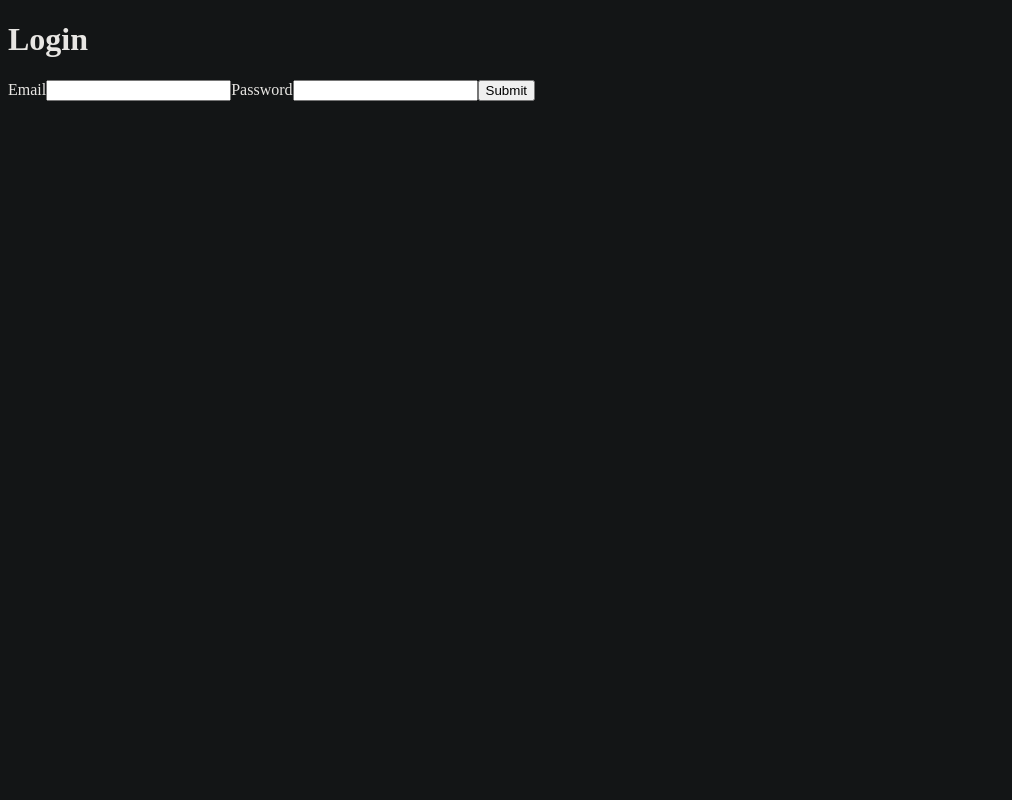
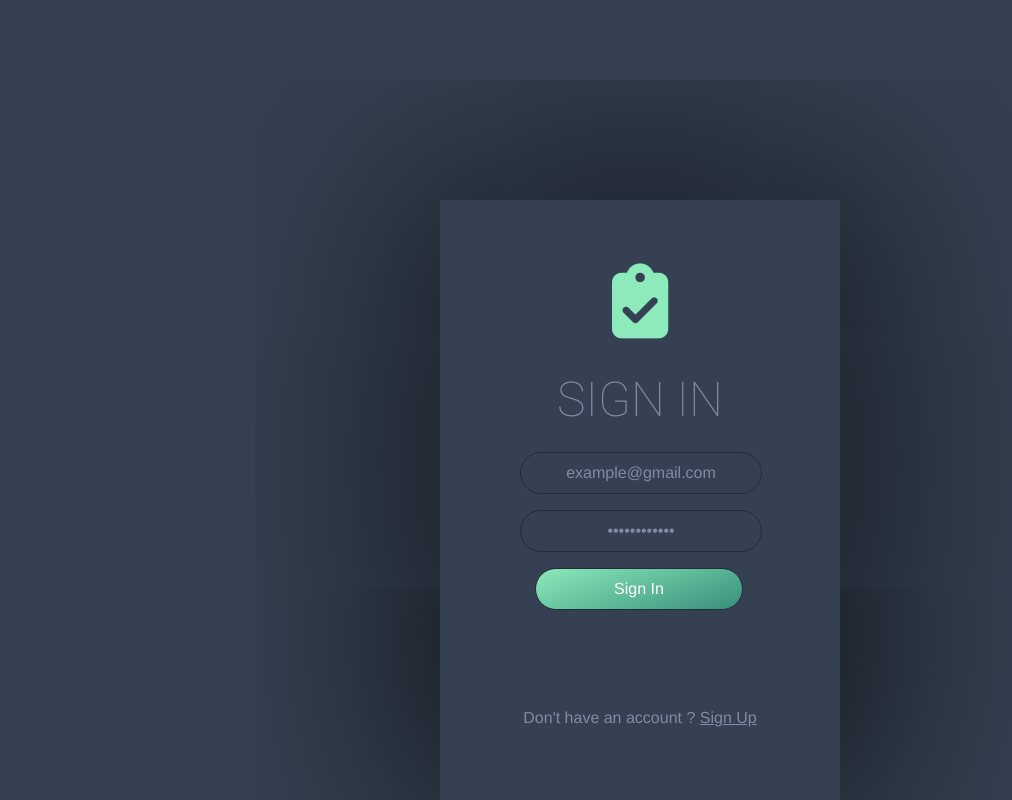
Before and after one commit to Versiani-R/ToDo, a React (Create React App) app in the folder frontend/: page /login in a window 1280 px wide. Shown: the whole page, without its empty margins (0-1012 px from the left). Built offline with nearby package versions, Linux system fonts and the light colour scheme; a web font is replaced by a local one.

Commit message:
Improved the register and login pages

```diff
--- a/frontend/src/components/registration/Login.tsx
+++ b/frontend/src/components/registration/Login.tsx
@@ -3,6 +3,8 @@ import React, { ChangeEvent, MouseEvent, useEffect, useState } from 'react';
 import { clearSession, handleCorrectSession, hasSession } from 'utils/session';
 import { doFetch } from 'utils/fetch';
 import { redirect } from 'utils/url';
+
+import 'styles/registration/global.css';
 
 const Login: React.FC = () => {
     const [email, setEmail] = useState('');
@@ -20,28 +22,36 @@ const Login: React.FC = () => {
         /* If the success is true and it returns the sessionId, adds the session and redirect to /to-dos/ */
         if (content.success && content.sessionId) handleCorrectSession(content.sessionId);
 
-        /* If it fails to login, clear the session and display error message. */
-        if (!content.success) {
-            clearSession();
-
-            // TODO: Display error message.
-            alert('Could not login! Try again!')
-        }
+        /* If it fails to login, clear the session and reload the page. */
+        if (!content.success) clearSession();
     }
 
     return (
-        <div>
-            <h1>Login</h1>
+        <div className='main-login'>
+            <div className="align">
+                <div className="grid align__item">
+                    <div className="register">
+                        <span className='fas fa-clipboard-check icon'></span>
+                        <h2 className='registration-class'>Sign In</h2>
 
-            <form>
-                <label htmlFor="email">Email</label>
-                <input type="email" name="email" value={email} onChange={(event: ChangeEvent<HTMLInputElement>) => setEmail(event.target.value)}/>
+                        <form className="form">
+                            <div className="form__field">
+                                <input className='input' value={email} onChange={(event: ChangeEvent<HTMLInputElement>) => setEmail(event.target.value)} type="email" placeholder="example@gmail.com" id='email' />
+                            </div>
 
-                <label htmlFor="password">Password</label>
-                <input type="password" name="password" value={password} onChange={(event: ChangeEvent<HTMLInputElement>) => setPassword(event.target.value)}/>
+                            <div className="form__field">
+                                <input className='input' value={password} onChange={(event: ChangeEvent<HTMLInputElement>) => setPassword(event.target.value)} type="password" placeholder="••••••••••••" id='password' />
+                            </div>
 
-                <button type="submit" onClick={submitHandler}>Submit</button>
-            </form>
+                            <div className="form__field">
+                                <input className='input' onClick={(event: any) => { submitHandler(event) }} type="submit" value="Sign In" />
+                            </div>
+                        </form>
+
+                        <p className='account-info-link'>Don't have an account ? <a href="/register/">Sign Up</a></p>
+                    </div>
+                </div>
+            </div>
         </div>
     )
 }
--- a/frontend/src/components/registration/Register.tsx
+++ b/frontend/src/components/registration/Register.tsx
@@ -3,6 +3,8 @@ import React, { ChangeEvent, MouseEvent, useEffect, useState } from 'react';
 import { clearSession, handleCorrectSession, hasSession } from 'utils/session';
 import { doFetch } from 'utils/fetch';
 import { redirect } from 'utils/url';
+
+import 'styles/registration/global.css';
 
 const Register: React.FC = () => {
     const [email, setEmail] = useState('');
@@ -10,6 +12,23 @@ const Register: React.FC = () => {
 
     /* Don't allow the already registered / logged user to access the login page. */
     useEffect(() => { hasSession() ? redirect('/to-dos/') : console.log('Not registered!') }, []);
+
+    const handlePasswordChange = (event: any) => {
+        const numberOfCharacters = document.getElementById('10-characters');
+        const numberOfNumbers = document.getElementById('2-numbers');
+        const numberOfUpperCaseLetters = document.getElementById('2-upper-case-letters');
+
+        if (!numberOfCharacters || !numberOfNumbers || !numberOfUpperCaseLetters) return;
+
+        if (password.length >= 10) numberOfCharacters.style.color = '#8ceabb';
+        else numberOfCharacters.style.color = '#7e8ba3';
+
+        if (password.match(/(\d.*\d)/g)) numberOfNumbers.style.color = '#8ceabb';
+        else numberOfNumbers.style.color = '#7e8ba3';
+
+        if (password.match(/([A-Z].*[A-Z])/g)) numberOfUpperCaseLetters.style.color = '#8ceabb';
+        else numberOfUpperCaseLetters.style.color = '#7e8ba3';
+    }
 
     const submitHandler = async (event: MouseEvent<HTMLButtonElement>) => {
         /* Avoids page transition on submit. */
@@ -22,24 +41,45 @@ const Register: React.FC = () => {
         if (!content.success) {
             clearSession();
 
-            // TODO: Display error message.
             alert('Unable to Register');
         }
     }
 
+
     return (
-        <div>
-            <h1>Register</h1>
+        <div className='main-login'>
+            <div className="align">
+                <div className="grid align__item">
+                    <div className="register">
+                        <span className='fas fa-clipboard-check icon'></span>
+                        <h2 className='registration-class'>Sign Up</h2>
 
-            <form>
-                <label htmlFor="email">Email</label>
-                <input type="email" name="email" value={email} onChange={(event: ChangeEvent<HTMLInputElement>) => setEmail(event.target.value)}/>
+                        <form className="form">
+                            <div className="form__field">
+                                <input className='input' value={email} onChange={(event: ChangeEvent<HTMLInputElement>) => setEmail(event.target.value)} type="email" placeholder="example@gmail.com" id='email' />
+                            </div>
 
-                <label htmlFor="password">Password</label>
-                <input type="password" name="password" value={password} onChange={(event: ChangeEvent<HTMLInputElement>) => setPassword(event.target.value)}/>
+                            <div className="form__field">
+                                <input className='input' value={password} onChange={(event: ChangeEvent<HTMLInputElement>) => setPassword(event.target.value)} onKeyUp={handlePasswordChange} type="password" placeholder="••••••••••••" id='password' />
+                            </div>
 
-                <button type="submit" onClick={submitHandler}>Submit</button>
-            </form>
+                            <div className="form__field">
+                                <input className='input' onClick={(event: any) => { submitHandler(event) }} type="submit" value="Sign Up" />
+                            </div>
+                        </form>
+
+                        <div className='info-register'>
+                            <ul>
+                                <li id='10-characters'>10 characters</li>
+                                <li id='2-numbers'>2 numbers</li>
+                                <li id='2-upper-case-letters'>2 upper-case letters</li>
+                            </ul>
+                        </div>
+
+                        <p className='account-info-link'>Already have an account ? <a href="/login/">Sign In</a></p>
+                    </div>
+                </div>
+            </div>
         </div>
     )
 }
--- /dev/null
+++ b/frontend/src/styles/registration/global.css
@@ -0,0 +1,109 @@
+@import url('https://fonts.googleapis.com/css2?family=Roboto:wght@100&display=swap');
+
+.main-login {
+    box-sizing: border-box;
+    background-color: #354152;
+
+    height: 100%;
+    width: 100%;
+
+    position: fixed;
+
+    padding: 0;
+    margin: 0;
+
+    left: 0;
+    top: 0;
+    bottom: 0;
+    right: 0;
+}
+.icon {
+    font-size: 75px;
+    color: #8ceabb;
+}
+
+.align {
+    color: #7e8ba3;
+    font: 300 1rem/1.5 Helvetica Neue, sans-serif;
+    /* min-height: 100%; */
+    align-items: center;
+    display: flex;
+    flex-direction: row;
+}
+.align__item--start {
+    align-self: flex-start;
+}
+.align__item--end {
+    align-self: flex-end;
+}
+.input {
+    border: 0;
+    font: inherit;
+    color: rgb(211, 211, 211);
+}
+.input::placeholder {
+    color: #7e8ba3;
+}
+.form__field {
+    margin-right: 2rem;
+    margin-bottom: 1rem;
+}
+.form input {
+    outline: 0;
+    padding: 0.5rem 1rem;
+}
+.form input[type="email"], .form input[type="password"] {
+    width: 100%;
+}
+.grid {
+    margin: 0 auto;
+    max-width: 25rem;
+    width: 100%;
+}
+.registration-class {
+    font-size: 3rem;
+    font-weight: 100;
+    margin: 25px 0 1rem;
+    text-transform: uppercase;
+    font-family: 'Roboto', sans-serif;
+}
+a {
+    color: #7e8ba3;
+}
+.register {
+    box-shadow: 0 0 250px #000;
+    text-align: center;
+    padding: 4rem 5rem;
+    margin-top: 50%;
+}
+.register input {
+    border: 1px solid #242c37;
+    border-radius: 999px;
+    background-color: transparent;
+    text-align: center;
+}
+.register input[type="email"], .register input[type="password"] {
+    background-repeat: no-repeat;
+    background-size: 1.5rem;
+    background-position: 1rem 50%;
+}
+.register input[type="submit"] {
+    background-image: linear-gradient(160deg, #8ceabb 0%, #378f7b 100%);
+    color: #fff;
+    width: 100%;
+    margin-left: 15px;
+    margin-right: 15px;
+}
+.register input[type="submit"]:focus {
+    background-image: linear-gradient(160deg, #37e990 0%, #0ee2b1 100%);
+}
+
+
+.info-register {
+    text-align: left;
+    font-size: 12.4px;
+}
+
+.account-info-link {
+    margin-top: 6rem;
+}
--- a/frontend/src/styles/to-dos/global.css
+++ b/frontend/src/styles/to-dos/global.css
@@ -11,7 +11,6 @@
 body {
     background-color: #131516;
     color: #e8e6e3;
-    /* background-image: ; */
 }
 
 .new-to-do {
```
Also changed, not shown: frontend/src/components/modals/registration/Error.tsx (deleted, +0 -11 lines), 1 other file (tests, documents, lock files or other folders).
